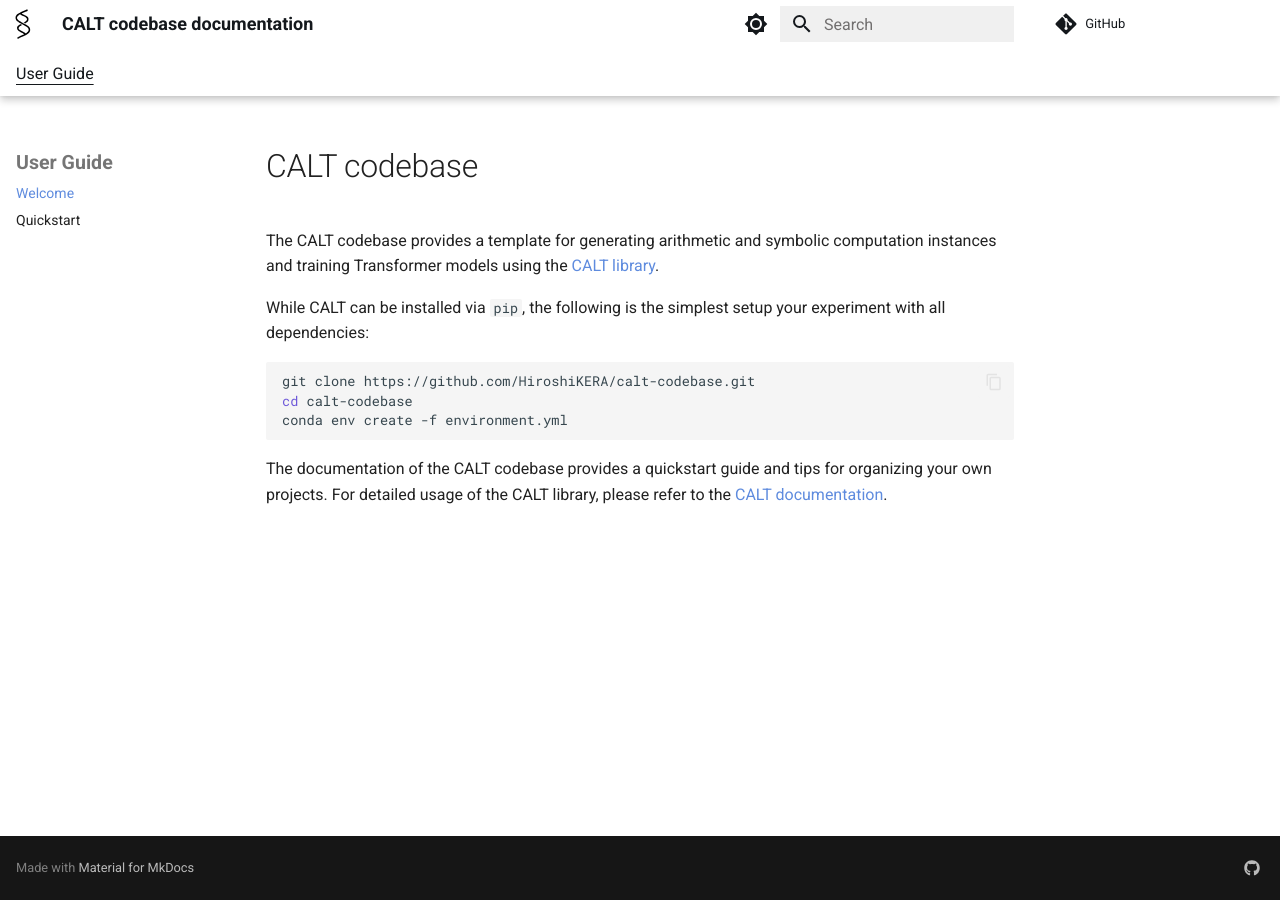
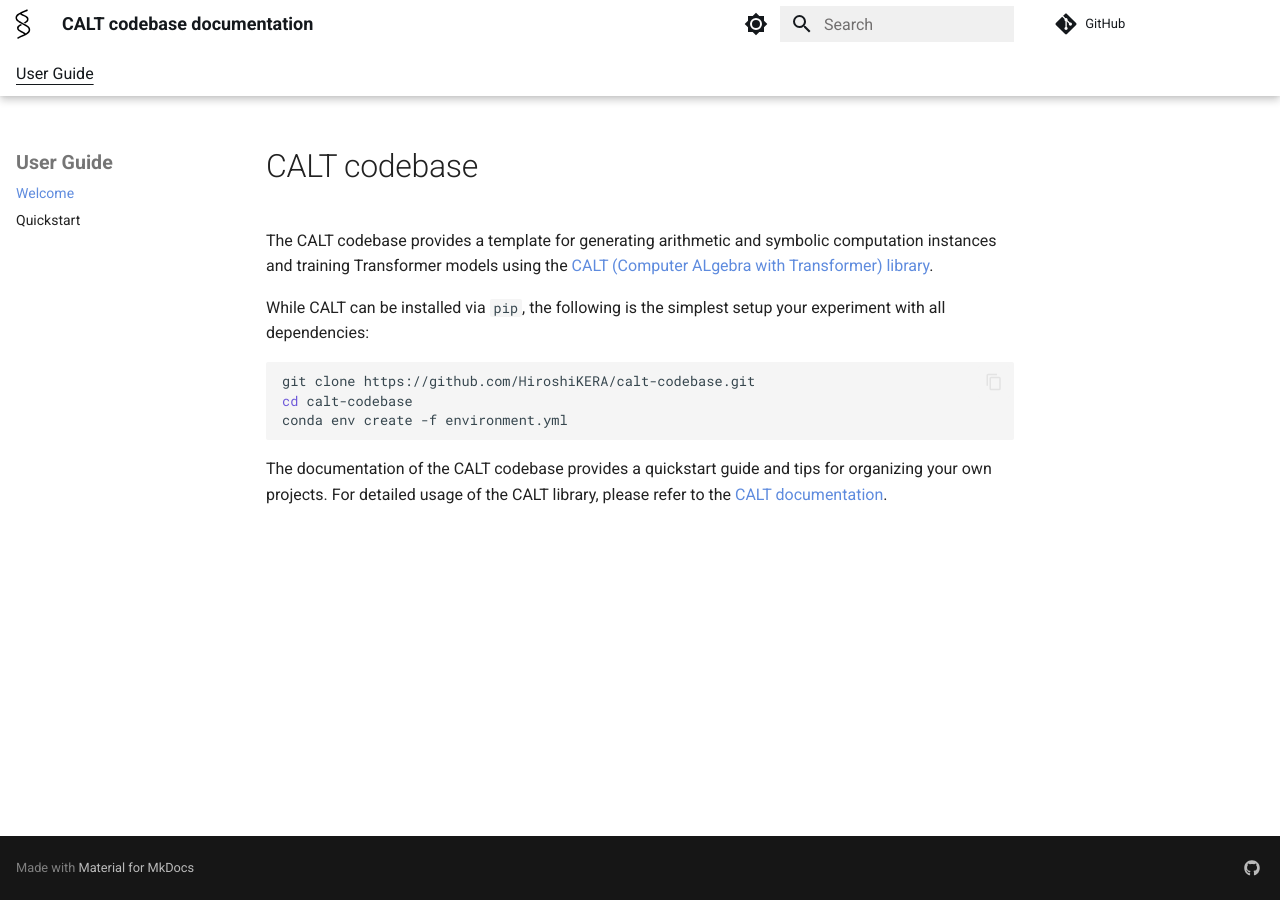
Before and after one commit to HiroshiKERA/calt-codebase, an MkDocs documentation site: the page built from docs/README.md, in a window 1280 px wide. Built offline with MkDocs 1.6.1 and Material for MkDocs 9.7.7, drawn with Linux system fonts in a browser that asks for light colours; plug-ins that fetch from the network failed and are left out; comment, search, counter and statistics services are not loaded; the version menu is left out.

Commit message:
update docs

```diff
--- a/docs/README.md
+++ b/docs/README.md
@@ -1,6 +1,6 @@
 # CALT codebase
 
-The CALT codebase provides a template for generating arithmetic and symbolic computation instances and training Transformer models using the [CALT library](https://github.com/HiroshiKERA/calt).
+The CALT codebase provides a template for generating arithmetic and symbolic computation instances and training Transformer models using the [CALT (Computer ALgebra with Transformer) library](https://github.com/HiroshiKERA/calt).
 
 While CALT can be installed via `pip`, the following is the simplest setup your experiment with all dependencies:
 
```
